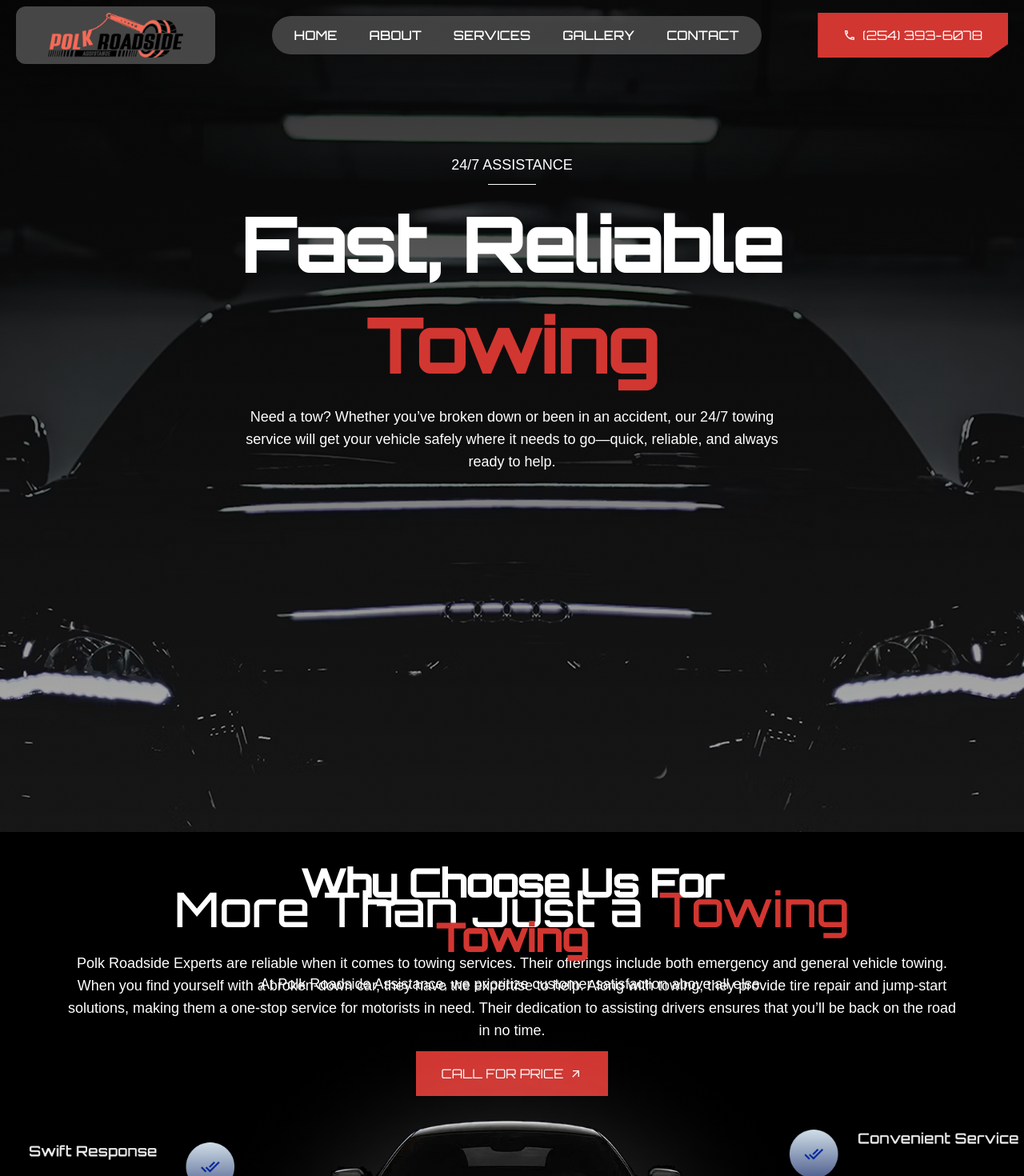
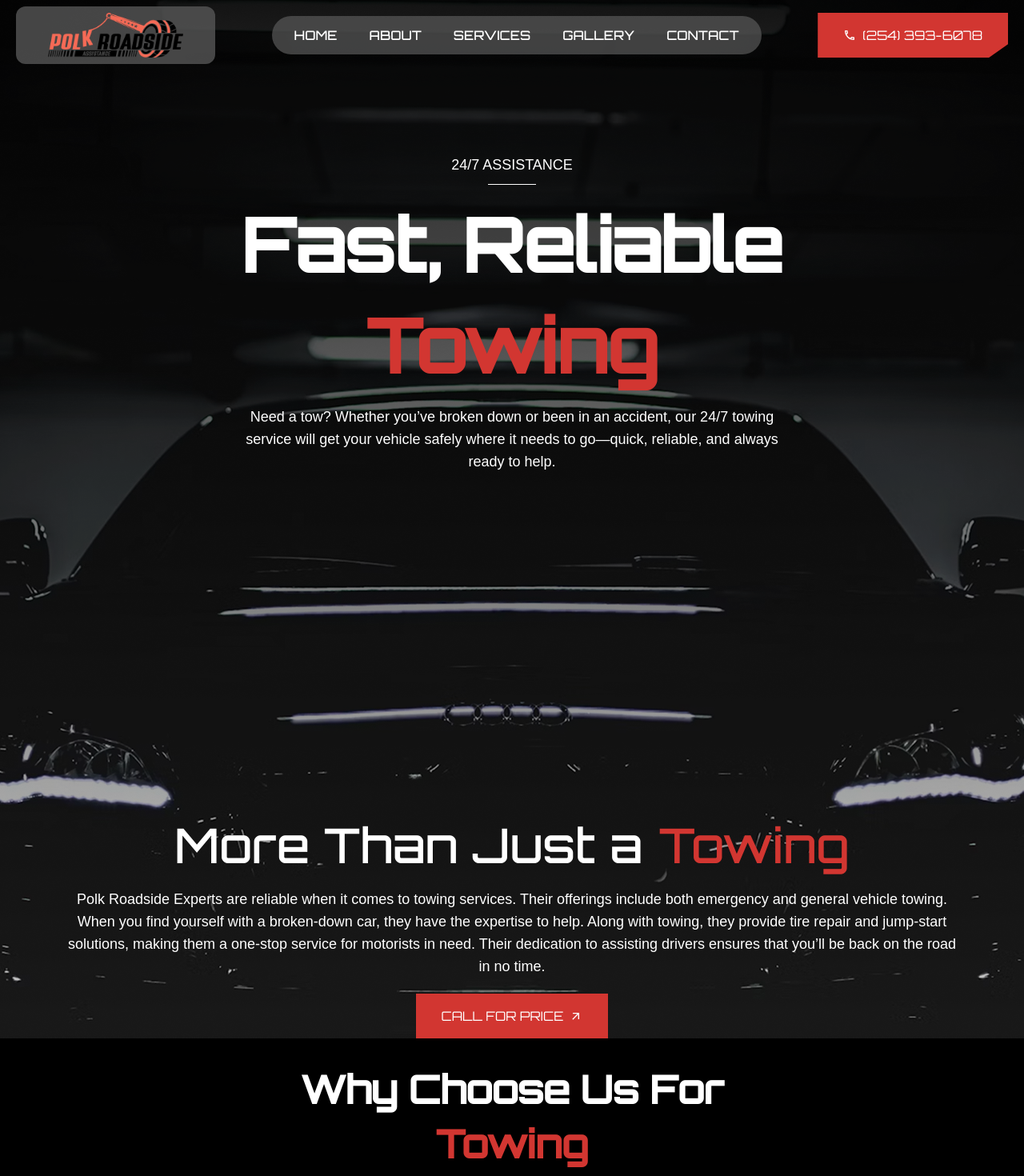
Before and after one commit to prabhatbhusal/mc2, a Next.js app: page /services/towing in a window 1280 px wide. Shown: the top 1470 px of the page at 80% size. Built offline with nearby package versions, Linux system fonts and the light colour scheme; a web font is replaced by a local one.

Commit message:
changes made

```diff
--- a/src/components/AboutPageBanner.tsx
+++ b/src/components/AboutPageBanner.tsx
@@ -4,7 +4,7 @@ import { props } from "@/types/common.types";
 const PageBanner: React.FC<props> = (prop) => {
   return (
     <main>
-      <div className="text-white flex flex-col h-[60vh] sm:h-[60vh] md:h-[80vh] lg:min-h-screen  lg:h-[110vh] items-center font-medium gap-12 md:gap-20 lg:gap-80 bg-[url(/images/car.png)] bg-fill bg-center bg-no-repeat bg-blend-overlay bg-neutral-500 px-4 md:px-6 lg:px-8">
+      <div className="text-white flex flex-col h-auto items-center font-medium gap-12 md:gap-20 lg:gap-80 bg-[url(/images/car.png)] bg-fill bg-center bg-no-repeat bg-blend-overlay bg-neutral-500 px-4 md:px-6 lg:px-8">
         <div className="flex flex-col items-center justify-center  py-20 md:py-32 lg:py-48 gap-3 md:gap-4 lg:gap-[24px] w-full">
           <div className="flex flex-col items-center gap-2 md:gap-[10px]">
             <p className="text-sm md:text-base">24/7 ASSISTANCE</p>
--- a/src/components/InnerServicesBanner.tsx
+++ b/src/components/InnerServicesBanner.tsx
@@ -7,7 +7,7 @@ import { MdArrowOutward } from "react-icons/md";
 const PageBanner: React.FC<innerpageprops> = (prop: innerpageprops) => {
   return (
     <main>
-      <div className="text-white flex flex-col h-auto min-h-screen md:h-[130vh] items-center font-medium gap-12 md:gap-20 lg:gap-80 bg-[url(/images/car.png)] bg-fill bg-center bg-no-repeat bg-blend-overlay bg-neutral-500 px-4 md:px-6 lg:px-8">
+      <div className="text-white flex flex-col h-auto  items-center font-medium  lg:gap-60 md:gap-30 sm:gap-30 gap-20  bg-[url(/images/car.png)]  bg-fill bg-center bg-no-repeat bg-blend-overlay bg-neutral-500 ">
         <div className="flex flex-col items-center justify-center py-16 md:py-32 lg:py-48 gap-3 md:gap-4 lg:gap-[24px] w-full">
           <div className="flex flex-col items-center gap-2 md:gap-[10px]">
             <p className="text-sm md:text-base">24/7 ASSISTANCE</p>
@@ -24,7 +24,7 @@ const PageBanner: React.FC<innerpageprops> = (prop: innerpageprops) => {
           </p>
         </div>
 
-        <div className="flex flex-col items-center justify-center gap-3 md:gap-5 w-full pb-12 md:pb-16 lg:pb-20">
+        <div className="flex flex-col items-center justify-center gap-5  w-full ">
           <div className="text-3xl md:text-4xl lg:text-[60px] flex flex-col md:flex-row gap-2 md:gap-5 text-center">
             <h2 className="text-white">{prop.service1}</h2>
             <h2 className="text-primary">{prop.service2}</h2>
@@ -32,7 +32,7 @@ const PageBanner: React.FC<innerpageprops> = (prop: innerpageprops) => {
           <div className="w-full md:w-4/5 lg:w-[1122px] flex text-center">
             <p className="font-light">{prop.content}</p>
           </div>
-          <div className="relative bottom-2">
+          <div className="relative ">
             <Button variant="default" size="lg">
               <Link
                 href="tel:+2543936078"
--- a/src/components/ServicesBanner.tsx
+++ b/src/components/ServicesBanner.tsx
@@ -5,7 +5,7 @@ import { Search } from 'lucide-react';
 const PageBanner:React.FC<props> = (prop) => {
   return (
     <main>
-      <div className="text-white flex flex-col lg:h-[125vh] md:[100vh] h-[90vh]  items-center font-medium  lg:gap-80 md:gap-45 sm:gap-30 gap-20  bg-[url(/images/car.png)]  bg-fill bg-center bg-no-repeat bg-blend-overlay bg-neutral-500 ">
+      <div className="text-white flex flex-col h-auto  items-center font-medium  lg:gap-60 md:gap-45 sm:gap-30 gap-20  bg-[url(/images/car.png)]  bg-fill bg-center bg-no-repeat bg-blend-overlay bg-neutral-500 ">
         <div className="flex flex-col items-center justify-center lg:py-52 py-30   gap-[24px]">
           <div className="flex flex-col items-center gap-[10px]">
             <p className="">24/7 ASSISTANCE</p>
--- a/src/components/page/landing/contact.tsx
+++ b/src/components/page/landing/contact.tsx
@@ -35,7 +35,7 @@ const Contact = () => {
 
   return (
     <section>
-      <div className="container">
+      <div className="container py-10">
         <div className="flex flex-col items-center lg:flex-row gap-10">
           <div className="w-full lg:w-1/2 h-full">
             <video
```
